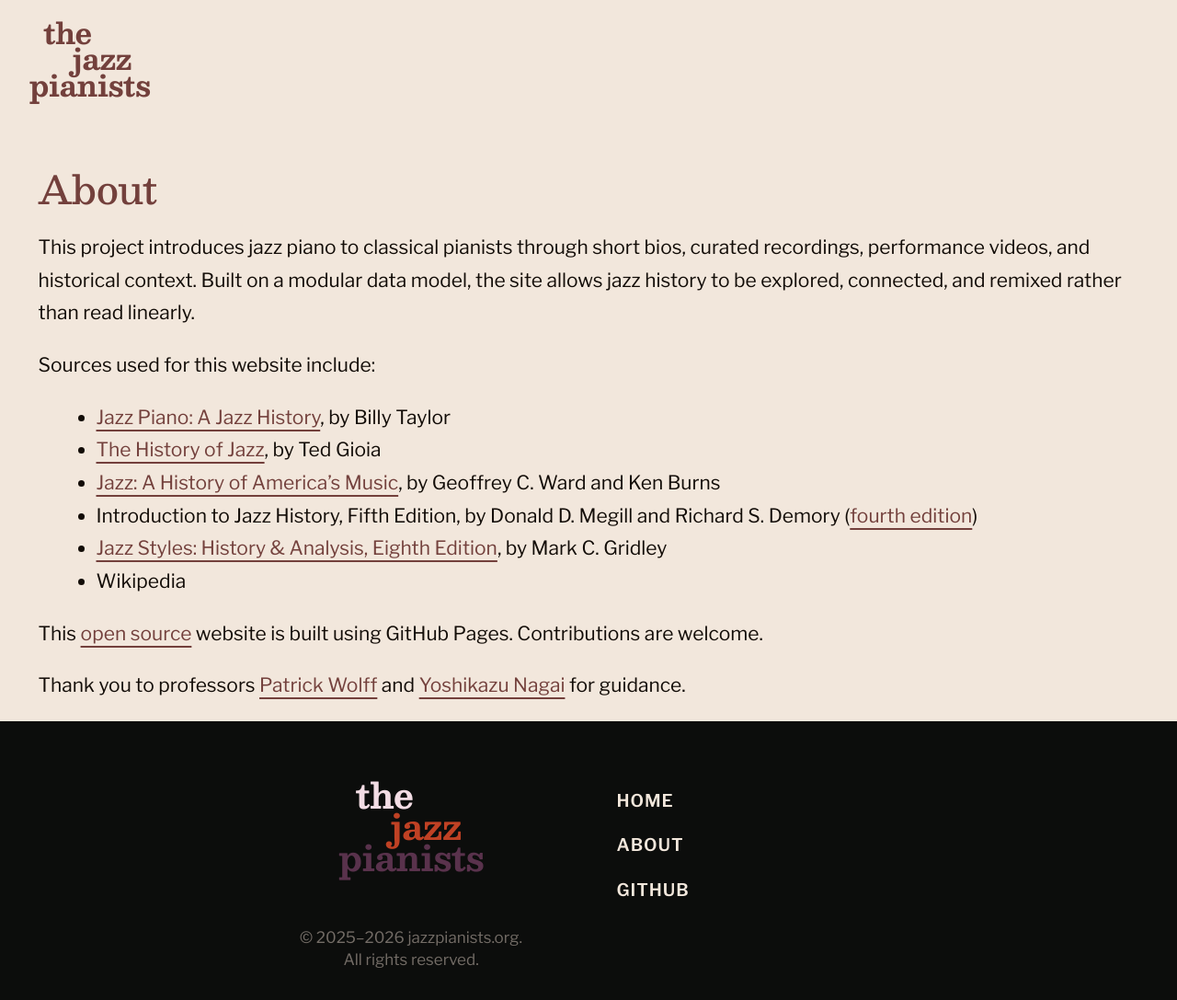
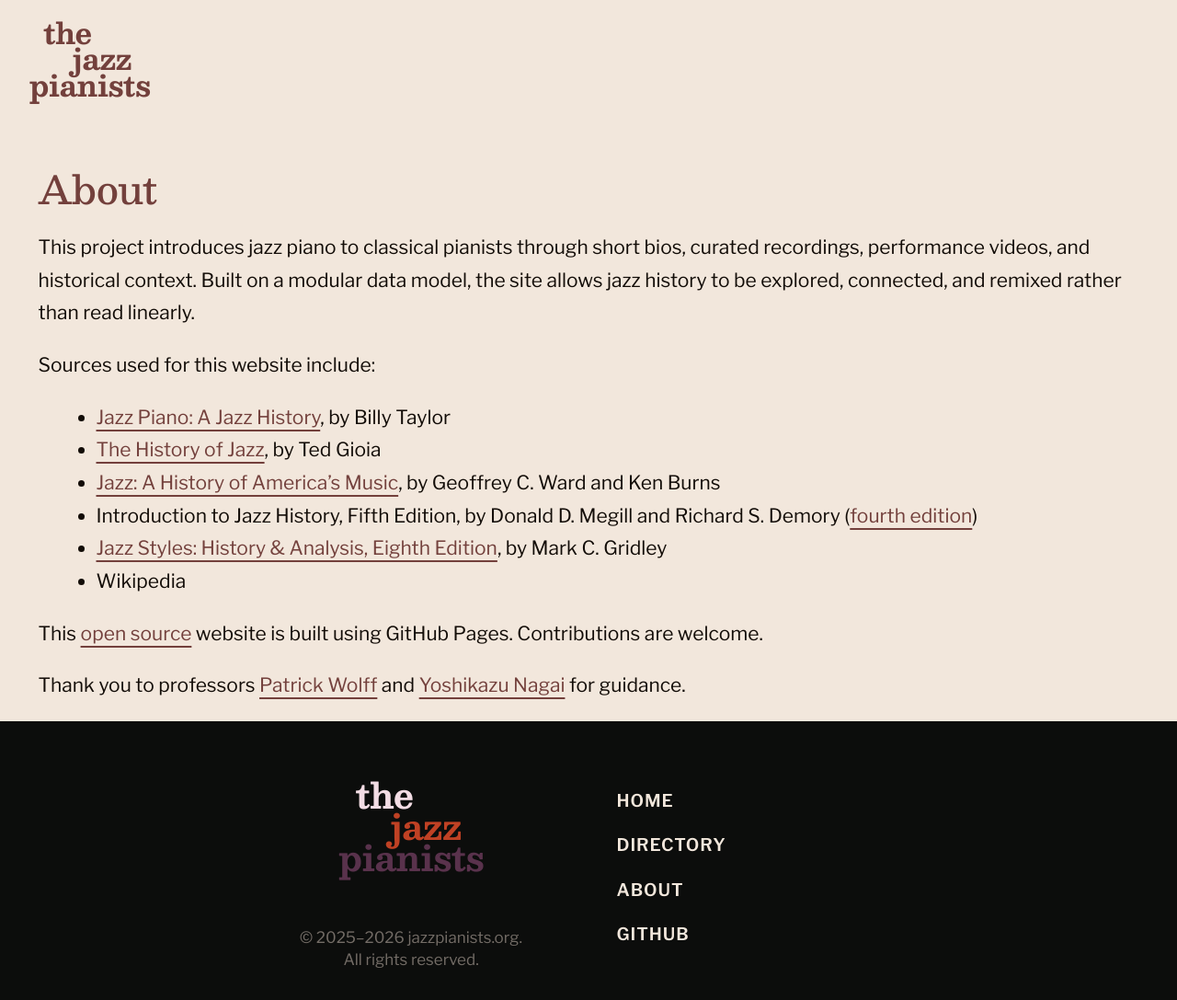
Before and after one commit to legion80/jazzpianists-org, a Jekyll site: the page built from about.md, in a window 1280 px wide. Shown: the whole page at 92% size. Built offline with Jekyll 4.4.1, drawn with Linux system fonts in a browser that asks for light colours.

Commit message:
Add directory page

```diff
--- a/_includes/footer.html
+++ b/_includes/footer.html
@@ -5,6 +5,7 @@
 </div>
 <div>
     <div><a href="{% link index2.md %}">Home</a></div>
+    <div><a href="{% link directory.md %}">Directory</a></div>
     <div><a href="{% link about.md %}">About</a></div>
     <div><a href="https://github.com/legion80/jazzpianists-org">GitHub</a></div>
 </div>
--- /dev/null
+++ b/assets/directory.scss
@@ -0,0 +1,143 @@
+---
+---
+@use "base" as *;
+
+$item-padding: .5rem;
+section#directory {
+    @include standard-block-behavior;
+    margin-top: 3rem;
+    margin-bottom: 3rem;
+    transform: translateX(-$item-padding);
+    width: calc(100% + 2 * $item-padding);
+    list-style: none;
+    display: grid;
+    grid-template-columns: 1fr 1fr;
+    grid-auto-rows: 1fr;
+    align-items: center;
+    line-height: $minimum-line-height;
+    @include breakpoint(mobile) {
+        grid-template-columns: 1fr;
+    }
+    gap-y: 2rem;
+    .person {
+        display: flex;
+        align-items: flex-start;
+        gap: .5rem;
+    }
+    .profile {
+        flex-shrink: 0;
+    }
+    img {
+        width: 5rem;
+        aspect-ratio: 1;
+        display: block;
+        border-radius: 100%;
+        filter: grayscale(100%);
+        mix-blend-mode: multiply;
+    }
+    .details {
+    }
+    .name {
+        display: block;
+        margin-top: 0;
+        margin-bottom: .5em;
+        font-size: 1.3em;
+        @include breakpoint(mobile) {
+            font-size: 1.2em;
+        }
+    }
+    a {
+        display: block;
+        border-radius: 20em;
+        padding: $item-padding;
+        transition: all $animation-duration;
+        background-color: #{$light-color}88;
+        &:link, &:active, &:visited {
+            text-decoration: none;
+            color: $text-color;
+        }
+        &:hover {
+            background-color: #fff8;
+            h2 {
+                color: $brand-color-2;
+            }
+        }
+    }
+}
+
+section#timeline {
+    margin-bottom: 3rem;
+    figure {
+        display: grid;
+        grid-template-columns: 2.5em 1fr [end];
+        grid-auto-rows: 15px;
+        gap: 1px 5px;
+    }
+
+    .years {
+        display: grid;
+        grid-column: 1 / end;
+        grid-template-columns: subgrid;
+        grid-template-rows: subgrid;
+    }
+    .year {
+        position: relative;
+        grid-column: 1;
+        display: block;
+        line-height: 1;
+        font-family: $heading-font;
+        font-weight: 700;
+        div {
+            position: absolute;
+            top: 0;
+            left: 0;
+            transform: translateY(-50%);
+        }
+    }
+    .year-hr {
+        width: 100%;
+        grid-column: 2 / end;
+        height: 1px;
+        background-color: $dark-color;
+        opacity: .1;
+        transform: translateY(-1px);
+        z-index: -10;
+    }
+    .people {
+        display: grid;
+        grid-column: 2 / end;
+        grid-template-rows: subgrid;
+        grid-template-columns: repeat(20, 1fr);
+    }
+
+    .person {
+        position: relative;
+        // display: grid;
+        // grid-template-rows: subgrid;
+        // padding-bottom: 1em;
+        .background {
+            width: 2px;
+            background-color: $brand-color-2;
+            position: absolute;
+            top: 0;
+            left: 0;
+            height: 100%;
+            z-index: -10;
+            grid-column: 1;
+        }
+        .name {
+            position: sticky;
+            top: 2px;
+            overflow: visible;
+            white-space: nowrap;
+            grid-column: 1;
+            writing-mode: vertical-lr;
+            color: $light-color;
+            background-color: #{$brand-color-2};
+            line-height: 1;
+            padding: .4em .2em;
+            border-radius: 0 .4em .4em 0;
+            font-size: min(1em, 2.9vw);
+        }
+    }
+}
```
Also changed, not shown: directory.md (added, +63 -0 lines).
